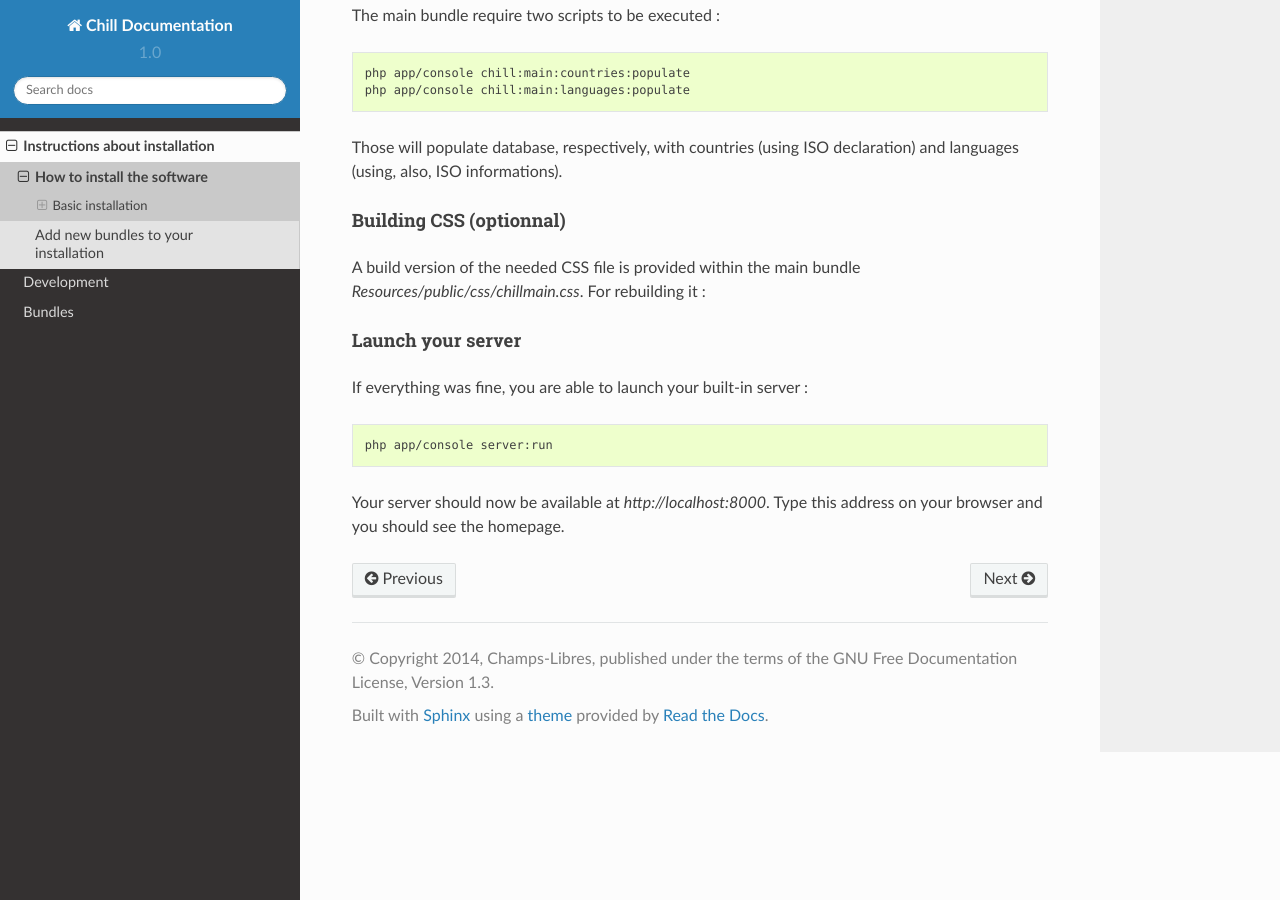
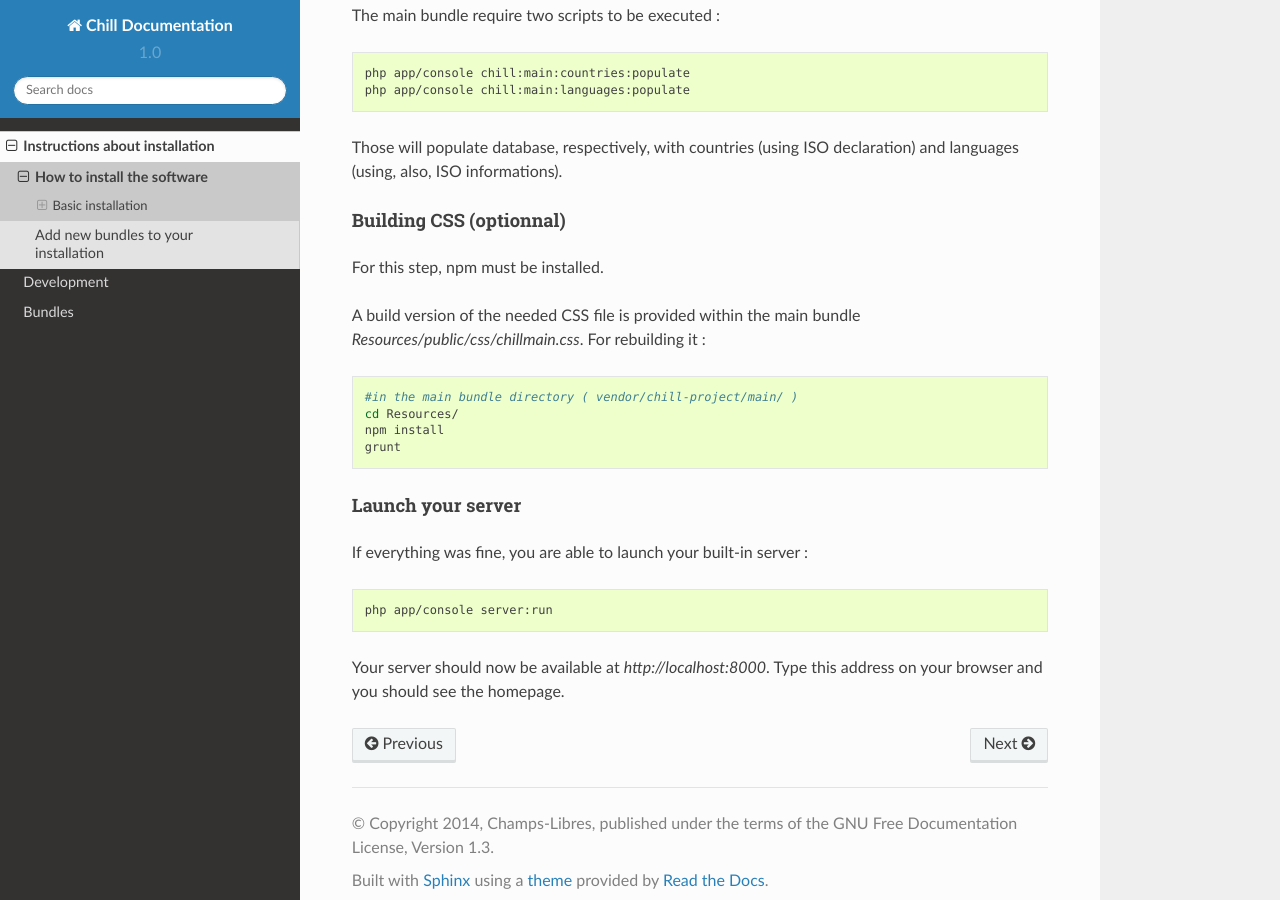
Before and after one commit to Chill-project/Documentation, a Sphinx documentation site: the page built from source/installation/installation.rst, in a window 1280 px wide and 900 px high, scrolled down 4431 px. Built offline with Sphinx 7.4.7 and the Read the Docs theme 2.0.0, drawn with Linux system fonts in a browser that asks for light colours.

Commit message:
Adding information about building the .css files - 2

```diff
--- a/source/installation/installation.rst
+++ b/source/installation/installation.rst
@@ -201,10 +201,13 @@ Those will populate database, respectively, with countries (using ISO declaratio
 Building CSS (optionnal)
 ^^^^^^^^^^^^^^^^^^^^^^^^
 
+For this step, npm must be installed.
+
 A build version of the needed CSS file is provided within the main bundle `Resources/public/css/chillmain.css`. For rebuilding it :
 
 
 .. code-block:: bash
+
    #in the main bundle directory ( vendor/chill-project/main/ )
    cd Resources/
    npm install
```
